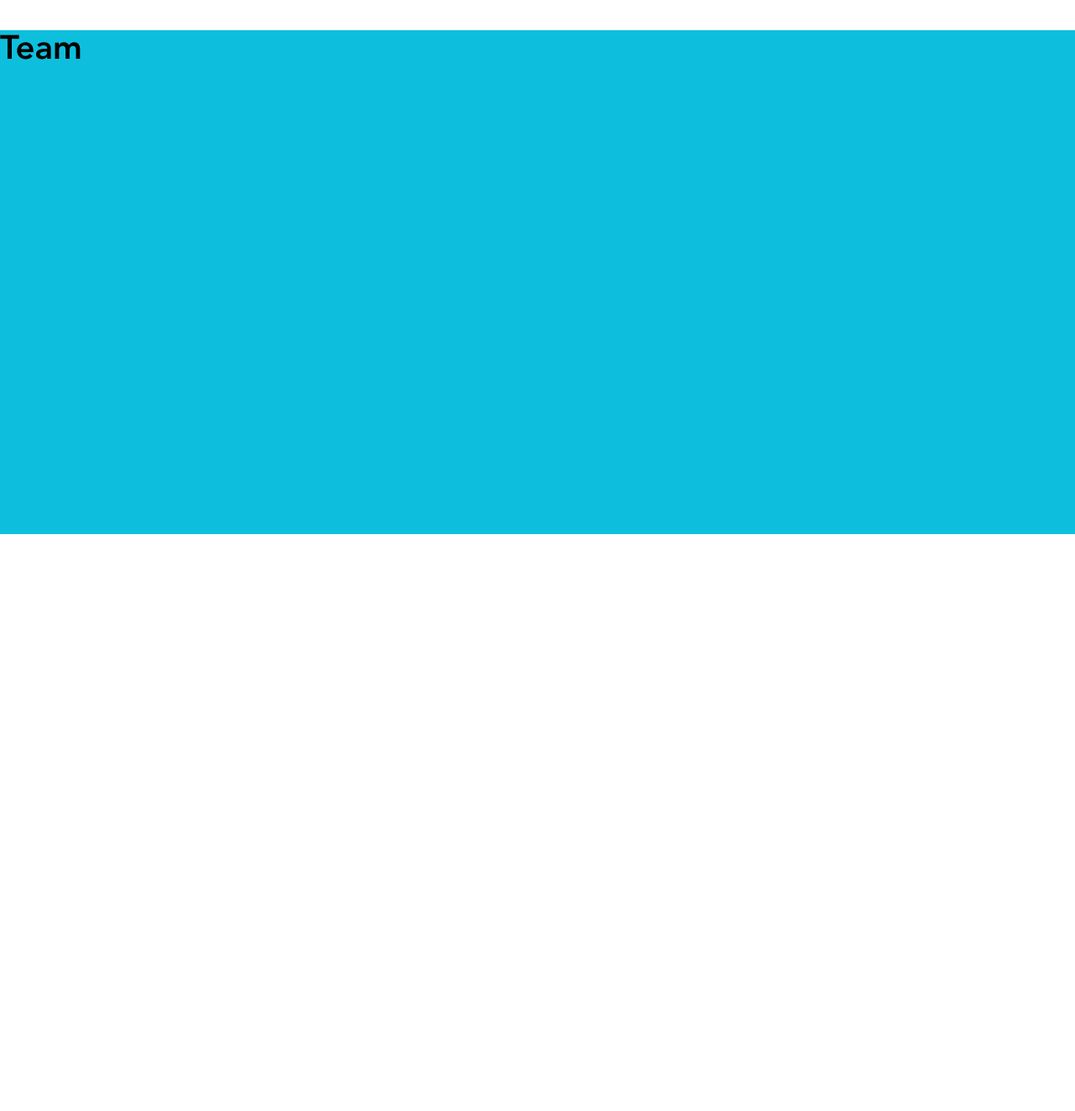
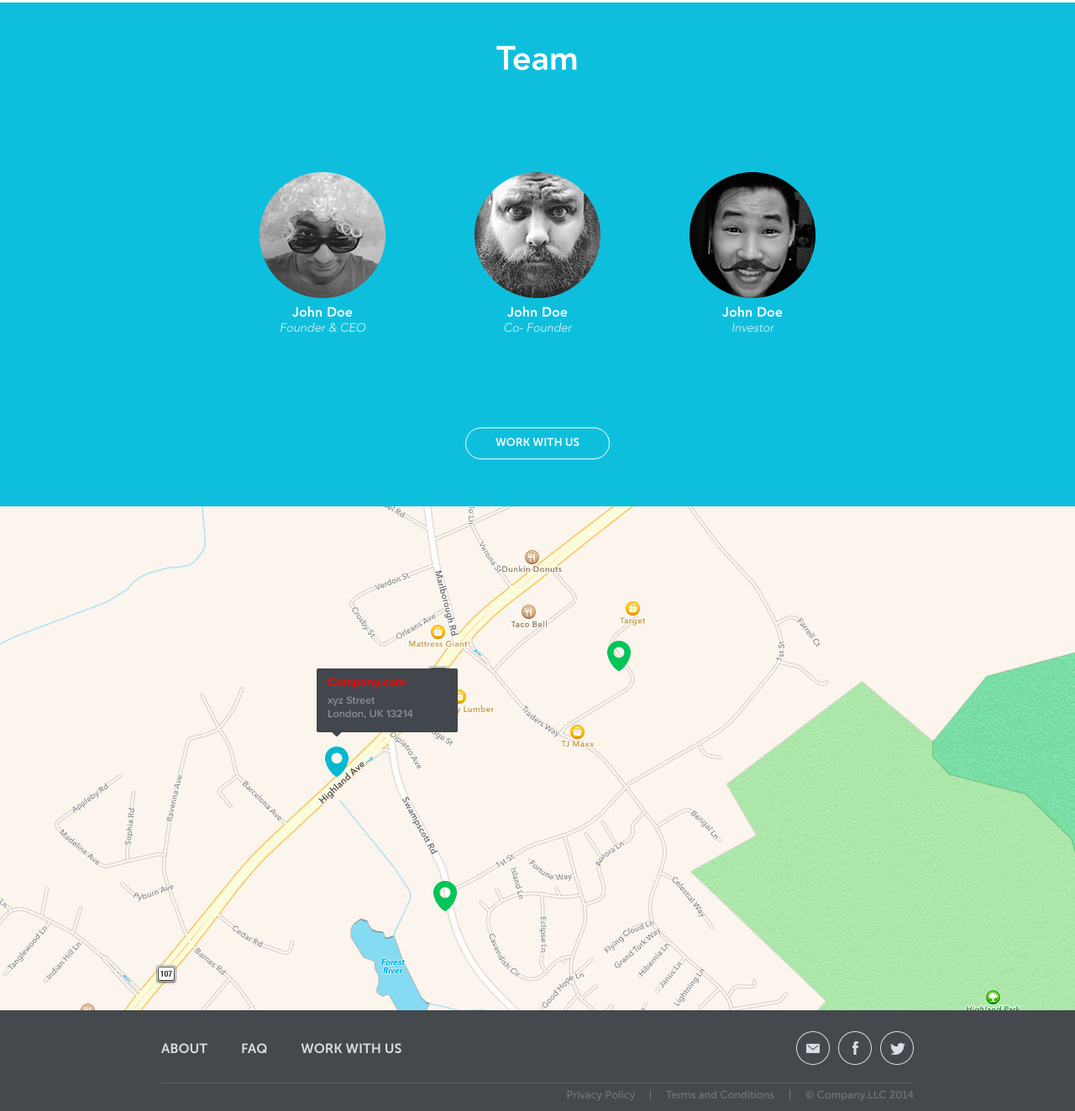
Before and after one commit to v-lubomski/vlubomski.github.io, a plain HTML site: page lesson-2/index.html in a window 1280 px wide. Shown: the part 927-2250 px from the top of the page at 84% size. Before the commit the page ends 1563 px from the top, so only its background shows below. Drawn offline with Linux system fonts and the light colour scheme; a web font is replaced by a local one.

Commit message:
flex is sparta

```diff
--- a/lesson-2/css/footer.css
+++ b/lesson-2/css/footer.css
@@ -0,0 +1,55 @@
+.footer{
+    position: relative;
+    height: 120px;
+    background-color: #45494d;
+}
+
+.footer__flex{
+    display: flex;
+    justify-content: space-between;
+    align-items: center;
+    width: 70%;
+    position: absolute;
+    left: 15%;
+    top: 25px;
+}
+
+.footer__links{
+    display: flex;
+    color: #d7dee4;
+    font-family: "Museo Sans", sans-serif;
+}
+
+.footer__link{
+    margin: 0 40px 0 0;
+}
+
+.footer__social{
+    display: flex;
+}
+
+.footer__social-link{
+    margin: 0 0 0 10px;
+}
+
+.footer_hr{
+    color: #5a5e62;
+    background-color: #5a5e62;
+    width: 70%;
+    position: absolute;
+    left: 15%;
+    top: 65%;
+    border: 0;
+    height: 1px;
+}
+
+.footer__copyright{
+    font-family: "Museo Sans 500", sans-serif;
+    color: #73767a;
+    font-size: 0.8em;
+    white-space: pre;
+    position: absolute;
+    bottom: 10px;
+    right: 15%;
+    margin: 0;
+}
--- a/lesson-2/css/map.css
+++ b/lesson-2/css/map.css
@@ -0,0 +1,26 @@
+.map{
+    position: relative;
+    background: url("../img/map.jpg") no-repeat;
+    background-size: cover;
+    height: 600px;
+}
+
+.map__mark{
+    position: absolute;
+    top: 200px;
+    left: 390px;
+}
+
+.map__link{
+    color: red;
+    text-decoration: none;
+    font-size: 0.9em;
+    font-family: "Proxima Nova Bold", sans-serif;
+}
+
+.map__addres{
+    color: #888e95;
+    margin: 5px 0 0 0;
+    font-size: 0.8em;
+    font-family: "Proxima Nova Semibold", sans-serif;
+}
--- a/lesson-2/css/mission.css
+++ b/lesson-2/css/mission.css
@@ -1,13 +1,3 @@
-@font-face {
-    font-family: "Avenir Heavy";
-    src: url(../fonts/AvenirLTStd-Heavy.otf);
-}
-
-@font-face {
-    font-family: "Avenir Medium";
-    src: url(../fonts/AvenirLTStd-Medium.otf);
-}
-
 .mission{
     position: relative;
     background: url("../img/mission.jpg") no-repeat;
@@ -24,7 +14,7 @@
     color: #f7fdfe;
 }
 
-.mission__h2 span{
+.h2 span{
     font-size: 0.4em;
     vertical-align: middle;
 }
--- a/lesson-2/css/nav.css
+++ b/lesson-2/css/nav.css
@@ -1,15 +1,20 @@
-@font-face {
-    font-family: "Museo Sans";
-    src: url(../fonts/MuseoSans-700.otf);
-}
 
 .nav{
     height: 80px;
     background-color: #f7fdfe;
+
+}
+
+.nav__flex{
     display: flex;
+    justify-content: space-between;
     align-items: center;
-    justify-content: space-around;
+    width: 70%;
+    position: absolute;
+    left: 15%;
+    height: 80px;
 }
+
 
 .nav__logo {
     color: #82868f;
@@ -19,24 +24,21 @@
     font-weight: 700;
 }
 
-.nav__flex{
+.nav__links{
     display: flex;
-    height: 100%;
-    justify-content: space-around;
-    align-items: center;
-    width: 40%;
 }
 
-.nav__item {
+.nav__link {
     color: #82868f;
     text-decoration: none;
     font-family: "Museo Sans", sans-serif;
     font-size: 1em;
     font-weight: 700;
     padding: 10px;
+    margin: 0 0 0 20px;
 }
 
-.nav__item:hover{
+.nav__link:hover{
     color: black;
 }
 
--- a/lesson-2/css/style.css
+++ b/lesson-2/css/style.css
@@ -4,6 +4,43 @@
 @import url(team.css);
 @import url(map.css);
 @import url(footer.css);
+
+
+@font-face {
+    font-family: "Avenir Heavy";
+    src: url(../fonts/AvenirLTStd-Heavy.otf);
+}
+
+@font-face {
+    font-family: "Avenir Medium";
+    src: url(../fonts/AvenirLTStd-Medium.otf);
+}
+
+@font-face {
+    font-family: "Museo Sans 500";
+    src: url(../fonts/MuseoSans-500.otf);
+}
+
+@font-face {
+    font-family: "Museo Sans";
+    src: url(../fonts/MuseoSans-700.otf);
+}
+
+@font-face {
+    font-family: "Avenir Oblique";
+    src: url(../fonts/AvenirLTStd-LightOblique.otf);
+}
+
+@font-face {
+    font-family: "Proxima Nova Bold";
+    src: url(../fonts/ProximaNova-Bold.ttf);
+}
+
+@font-face {
+    font-family: "Proxima Nova Semibold";
+    src: url(../fonts/ProximaNova-Semibold.ttf);
+}
+
 
 
 body{
@@ -14,6 +51,10 @@ body{
 .h2{
     font-family: "Avenir Heavy", sans-serif;
     font-size: 2.5em;
+}
+
+.h2__margin-off{
+    margin: 0;
 }
 
 .h2__color__blue{
--- a/lesson-2/css/team.css
+++ b/lesson-2/css/team.css
@@ -3,3 +3,54 @@
     background-color: #0ebfdd;
     position: relative;
 }
+
+.team__flex{
+    display: flex;
+    flex-direction: column;
+    justify-content: space-around;
+    align-items: center;
+    height: 600px;
+}
+
+.team__members{
+    display: flex;
+    justify-content: space-around;
+    width: 60%;
+}
+
+.team__member{
+    text-align: center;
+}
+
+.team__photo{
+    margin-bottom: 5px;
+}
+
+.team__name{
+    font-family: "Avenir Heavy", sans-serif;
+    color: #f7fdfe;
+    font-size: 1em;
+}
+
+.team__post{
+    font-family: "Avenir Oblique", sans-serif;
+    font-style: oblique;
+    color: rgba(247,253,254,0.9);
+    font-size: 0.9em;
+}
+
+.team__btn{
+    background-color: #0ebfdd;
+    color: #f7fdfe;
+    cursor: pointer;
+    border: 1px solid;
+    border-radius: 30px;
+    padding: 10px 35px;
+    font-family: "Museo Sans", sans-serif;
+    margin-bottom: 10px;
+}
+
+.team__btn:hover{
+    background-color: #f7fdfe;
+    color: #18a7bf;
+}
--- a/lesson-2/index.html
+++ b/lesson-2/index.html
@@ -7,15 +7,16 @@
 </head>
 <body>
 <nav class="nav">
-    <a href="#" class="nav__logo">LOGO</a>
     <div class="nav__flex">
-        <a class="nav__item" href="#">LABEL</a>
-        <a class="nav__item" href="#">LABEL</a>
-        <a class="nav__item" href="#">LABEL</a>
-        <input class="nav__btn nav__item" type="button" value="SIGN IN">
+        <a href="#" class="nav__logo">LOGO</a>
+        <div class="nav__links">
+            <a class="nav__link" href="#">LABEL</a>
+            <a class="nav__link" href="#">LABEL</a>
+            <a class="nav__link" href="#">LABEL</a>
+            <input class="nav__btn nav__link" type="button" value="SIGN IN">
+        </div>
     </div>
 </nav>
-
 
 <div class="mission">
     <div class="mission__text">
@@ -25,29 +26,66 @@
     </div>
 </div>
 
-
 <div class="about">
     <div class="about__text">
         <h2 class="h2 h2__color__blue">About</h2>
-        <p class="p p__color__gray">Lorem Ipsum is simply dummy text of the printing and typesetting industry. Lorem Ipsum has been the
+        <p class="p p__color__gray">Lorem Ipsum is simply dummy text of the printing and typesetting industry. Lorem
+            Ipsum has been the
             industry's
             standard dummy text ever since the 1500s, when an unknown.</p>
     </div>
 </div>
 
+<div class="team">
+    <div class="team__flex">
+        <h2 class="h2 h2__color__white h2__margin-off">Team</h2>
 
-<div class="team">
-<h2 class="h2 h2__team">Team</h2>
+        <div class="team__members">
+            <figure class="team__member">
+                <img src="img/team-member1.png" alt="member1" class="team__photo">
+                <figcaption class="team__name">John Doe</figcaption>
+                <figcaption class="team__post">Founder & CEO</figcaption>
+            </figure>
+
+            <figure class="team__member">
+                <img src="img/team-member2.png" alt="member2" class="team__photo">
+                <figcaption class="team__name">John Doe</figcaption>
+                <figcaption class="team__post">Co- Founder</figcaption>
+            </figure>
+
+            <figure class="team__member">
+                <img src="img/team-member3.png" alt="member3" class="team__photo">
+                <figcaption class="team__name">John Doe</figcaption>
+                <figcaption class="team__post">Investor</figcaption>
+            </figure>
+        </div>
+
+        <input class="team__btn" type="button" value="WORK WITH US">
+    </div>
 </div>
 
-
 <div class="map">
-
+    <div class="map__mark">
+        <a href="#" class="map__link">Company.com</a>
+        <p class="map__addres">xyz Street<br>London, UK 13214</p>
+    </div>
 </div>
 
-
 <footer class="footer">
-
+    <div class="footer__flex">
+        <div class="footer__links">
+            <div class="footer__link">ABOUT</div>
+            <div class="footer__link">FAQ</div>
+            <div class="footer__link">WORK WITH US</div>
+        </div>
+        <div class="footer__social">
+            <div class="footer__social-link"><img src="img/mail.png" alt="mail"></div>
+            <div class="footer__social-link"><img src="img/fb.png" alt="facebook"></div>
+            <div class="footer__social-link"><img src="img/twit.png" alt="twitter"></div>
+        </div>
+    </div>
+    <hr class="footer_hr">
+    <p class="footer__copyright">Privacy Policy     |     Terms and Conditions     |     © Company.LLC 2014</p>
 </footer>
 
 </body>
```
Also changed, not shown: lesson-2/fonts/AvenirLTStd-LightOblique.otf (added), lesson-2/fonts/MuseoSans-500.otf (added), lesson-2/fonts/MuseoSans-900.otf (added), lesson-2/fonts/ProximaNova-Bold.ttf (added), lesson-2/fonts/ProximaNova-Semibold.ttf (added), lesson-2/img/btn2.png (deleted), lesson-2/img/star.png (deleted).
